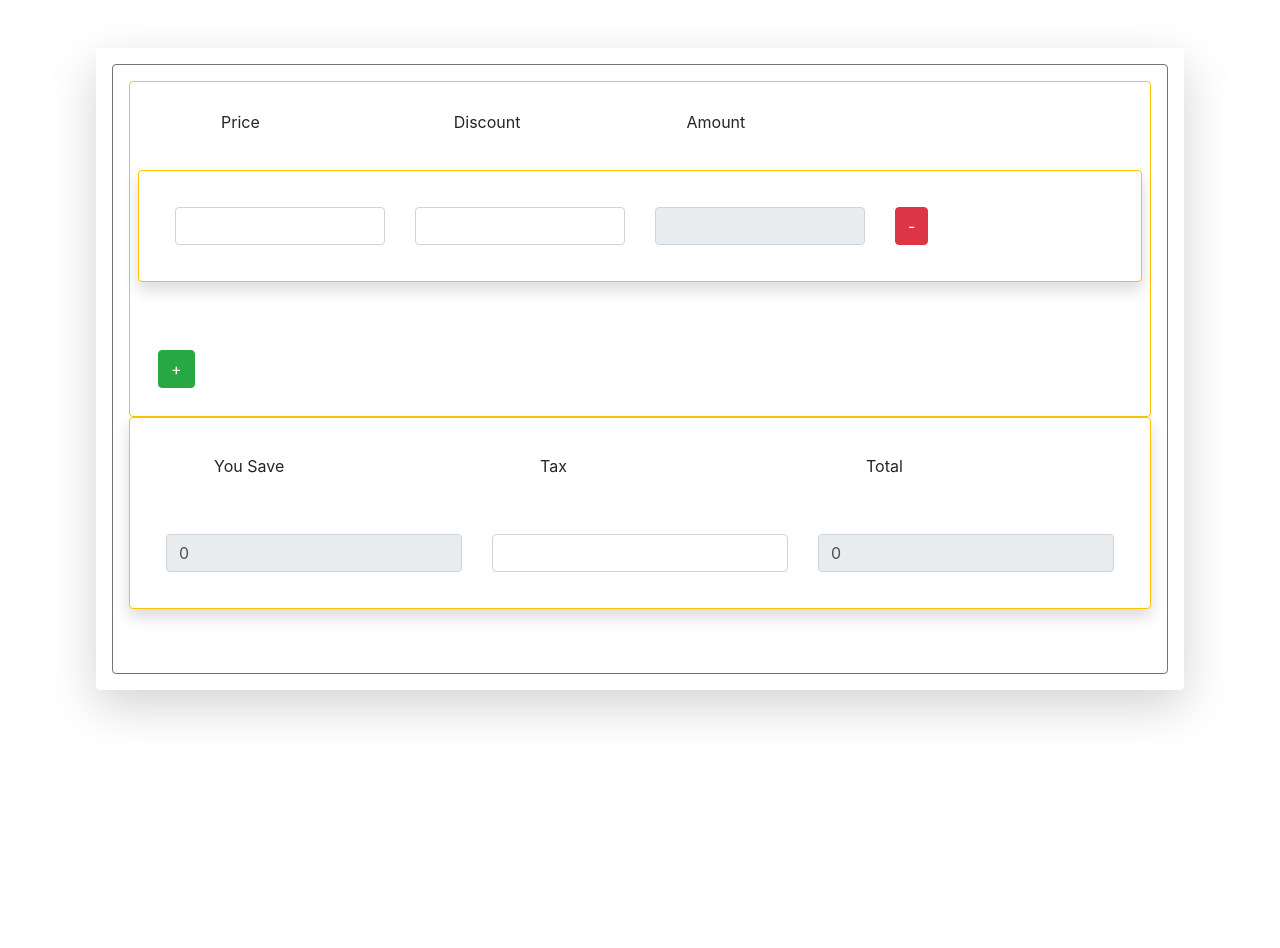
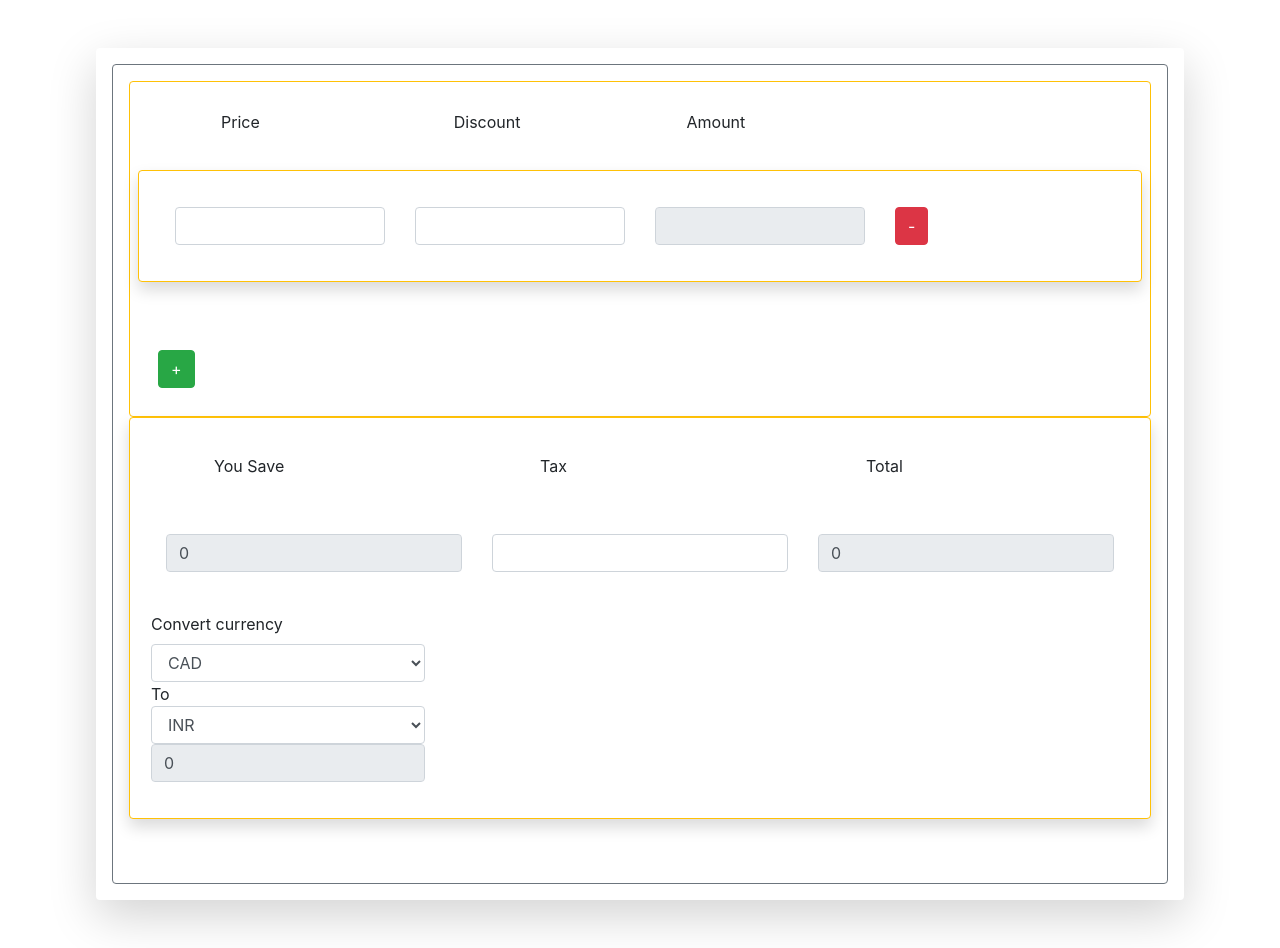
Before and after one commit to menonrudhin/discount-calculator-web, an Angular app in the folder discount-calculator-web/: page / in a window 1280 px wide. Before the commit the page ends 800 px from the top, so only its background shows below. Built offline with nearby package versions, Linux system fonts and the light colour scheme.

Commit message:
calculate value in new currency with exchange rate
next get exchange rate from API
https://api.exchangeratesapi.io/latest?base=CAD&symbols=INR

```diff
--- a/discount-calculator-web/src/app/exchange-rate/exchange-rate.component.html
+++ b/discount-calculator-web/src/app/exchange-rate/exchange-rate.component.html
@@ -1 +1,11 @@
-<p>exchange-rate works!</p>
+<label>Convert currency</label>
+<select id="from" class="form-control">
+    <option [selected]="fromValue=='CAD'">CAD</option>
+    <option [selected]="fromValue=='INR'">INR</option>
+</select>
+To
+<select id="to" class="form-control">
+    <option [selected]="toValue=='CAD'">CAD</option>
+    <option [selected]="toValue=='INR'">INR</option>
+</select>
+<input class="form-control" type="text" [attr.value]="toCurrencyAmount | number:'1.0-3'" disabled />
--- a/discount-calculator-web/src/app/exchange-rate/exchange-rate.component.ts
+++ b/discount-calculator-web/src/app/exchange-rate/exchange-rate.component.ts
@@ -1,15 +1,37 @@
-import { Component, OnInit } from '@angular/core';
+import { getNumberOfCurrencyDigits } from '@angular/common';
+import { Component, Input, OnChanges, OnInit } from '@angular/core';
+import { isNumericLiteral, NumericLiteral } from 'typescript';
 
 @Component({
   selector: 'app-exchange-rate',
   templateUrl: './exchange-rate.component.html',
   styleUrls: ['./exchange-rate.component.css']
 })
-export class ExchangeRateComponent implements OnInit {
+export class ExchangeRateComponent implements OnInit,OnChanges {
 
-  constructor() { }
+  fromValue : string;
+  toValue : string;
+  toCurrencyAmount : string;
+  @Input() fromCurrencyAmount : string;
+  exchangeRate : number;
+
+  constructor() {
+    this.fromValue = 'CAD';
+    this.toValue = 'INR';
+    this.toCurrencyAmount = '0';
+    this.fromCurrencyAmount = '10';
+    this.exchangeRate = 57;
+
+  }
 
   ngOnInit(): void {
+
   }
 
+  ngOnChanges() : void {
+    let fromVal = Number(this.fromCurrencyAmount);
+    let toVal = fromVal*this.exchangeRate;
+    console.log('converted = ',toVal);
+    this.toCurrencyAmount = toVal+'';
+  }
 }
--- a/discount-calculator-web/src/app/sheet/sheet.component.html
+++ b/discount-calculator-web/src/app/sheet/sheet.component.html
@@ -78,6 +78,9 @@
                         <input class="form-control" type="text" [attr.value]="txtTotal | number:'1.0-3'"
                             disabled /></div>
                 </div>
+                <div class="row card-body">
+                    <app-exchange-rate [fromCurrencyAmount]="txtTotal"></app-exchange-rate>
+                </div>
             </div>
         </div>
     </div>
```
